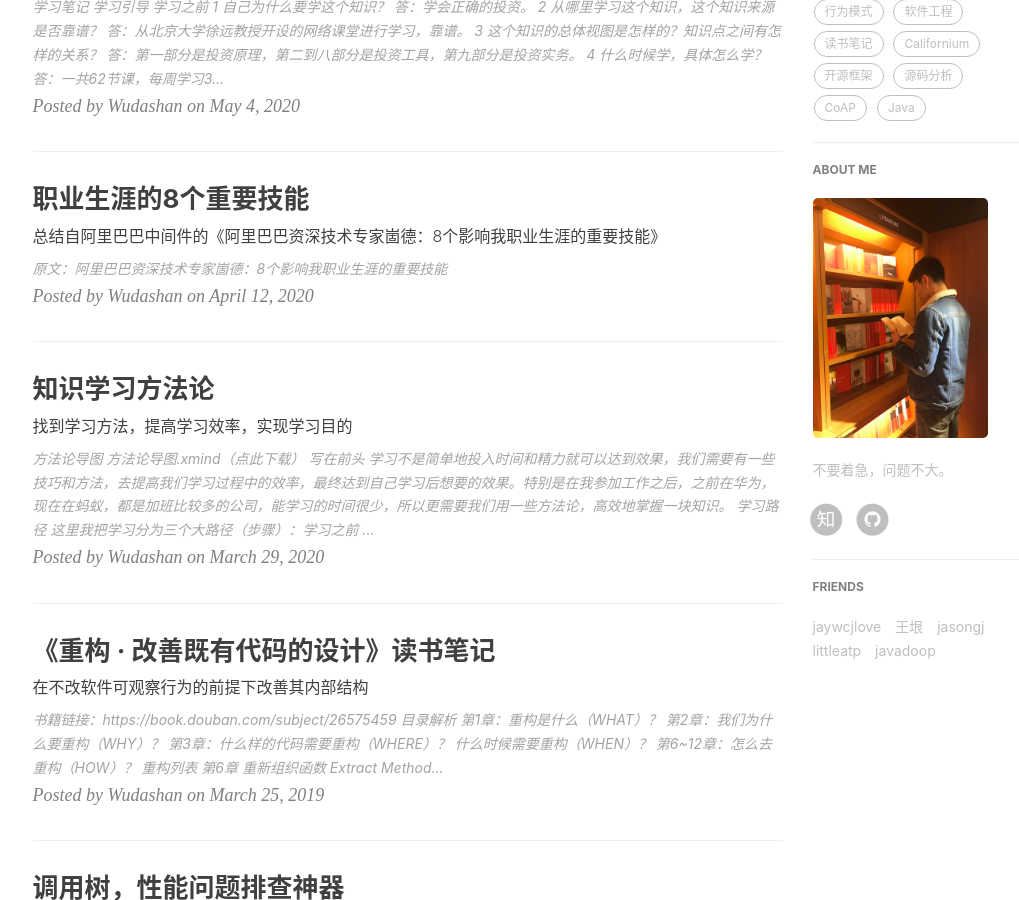
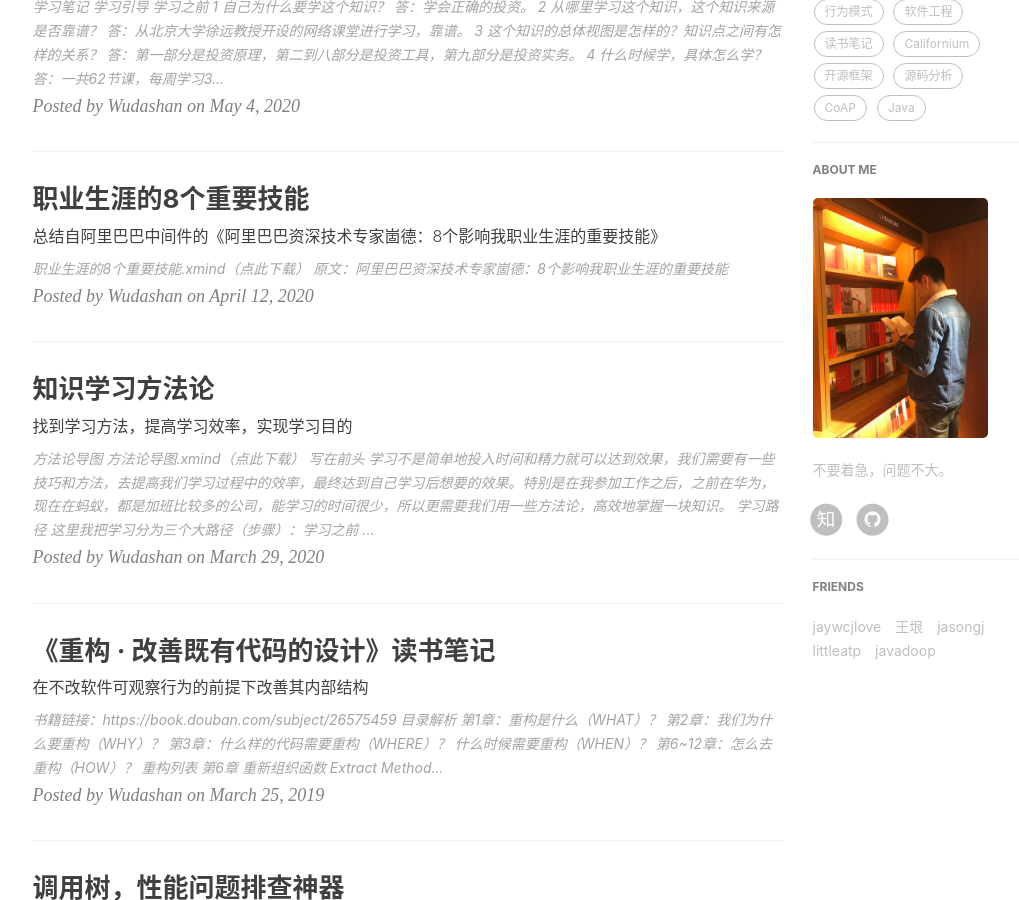
Before and after one commit to wudashan/wudashan.github.io, a Jekyll site: the page built from index.html, in a window 1280 px wide and 900 px high, scrolled down 547 px. Shown: the whole window, without its empty margins (135-1154 px from the left). Built offline with Jekyll 4.4.1, drawn with Linux system fonts in a browser that asks for light colours; nearby versions of some CDN libraries; the list of posts is cut into pages by our own code; comment, search, counter and statistics services are not loaded.

Commit message:
no message

```diff
--- a/_posts/2020-04-12-8-important-skills.markdown
+++ b/_posts/2020-04-12-8-important-skills.markdown
@@ -13,4 +13,6 @@ tags:
 
 ![](https://raw.githubusercontent.com/wudashan/blog-picture/master/8-important-skills/%E8%81%8C%E4%B8%9A%E7%94%9F%E6%B6%AF%E7%9A%848%E4%B8%AA%E9%87%8D%E8%A6%81%E6%8A%80%E8%83%BD.png)
 
+[职业生涯的8个重要技能.xmind（点此下载）](https://github.com/wudashan/blog-picture/blob/master/8-important-skills/%E8%81%8C%E4%B8%9A%E7%94%9F%E6%B6%AF%E7%9A%848%E4%B8%AA%E9%87%8D%E8%A6%81%E6%8A%80%E8%83%BD.xmind?raw=true)
+
 [原文：阿里巴巴资深技术专家崮德：8个影响我职业生涯的重要技能](https://mp.weixin.qq.com/s/4bNAqO5ZtFT8fCQOVw_4LQ)
```
